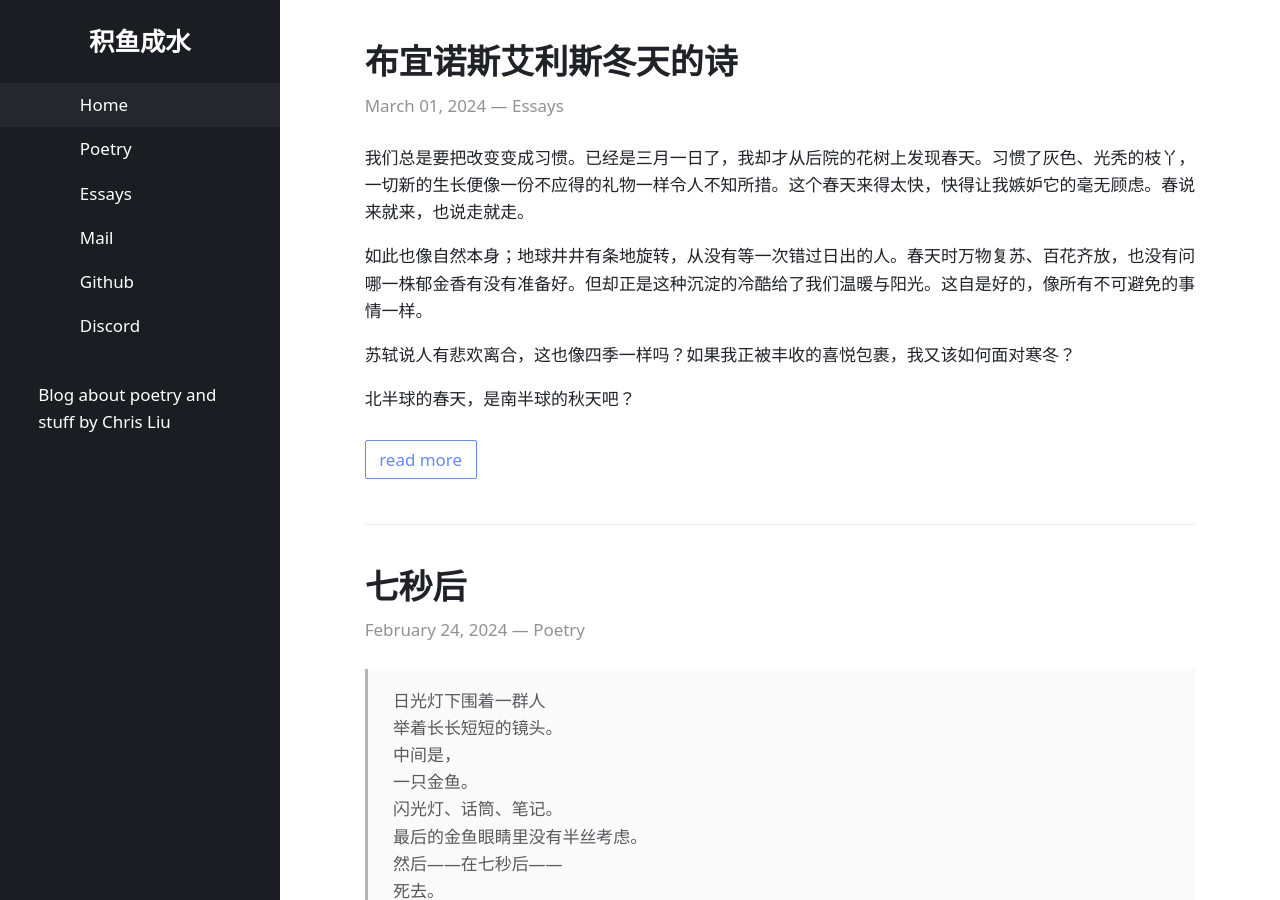
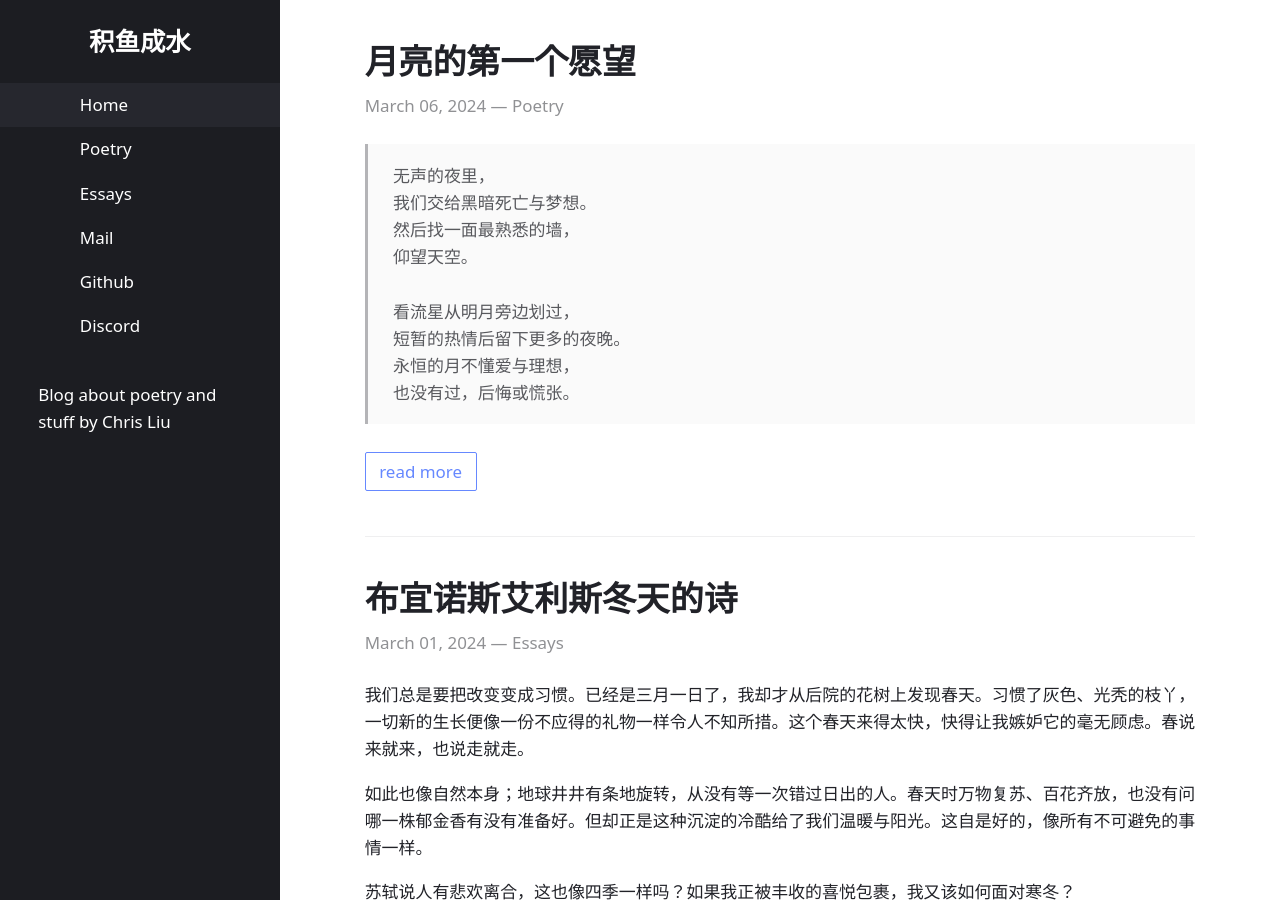
Before and after one commit to chris-zy-liu/chris-zy-liu.github.io, a Jekyll site: the page built from index.html, in a window 1280 px wide and 900 px high. Built offline with Jekyll 4.4.1, drawn with Linux system fonts in a browser that asks for light colours.

Commit message:
script update

```diff
--- /dev/null
+++ b/_posts/2024-03-06-wishes.md
@@ -0,0 +1,6 @@
+---
+title: 月亮的第一个愿望
+layout: post
+categories: Poetry
+---
+>无声的夜里，<br>我们交给黑暗死亡与梦想。<br>然后找一面最熟悉的墙，<br>仰望天空。<br><br>看流星从明月旁边划过，<br>短暂的热情后留下更多的夜晚。<br>永恒的月不懂爱与理想，<br>也没有过，后悔或慌张。
```
Also changed, not shown: _posts/.obsidian/workspace.json (+6 -6 lines).
